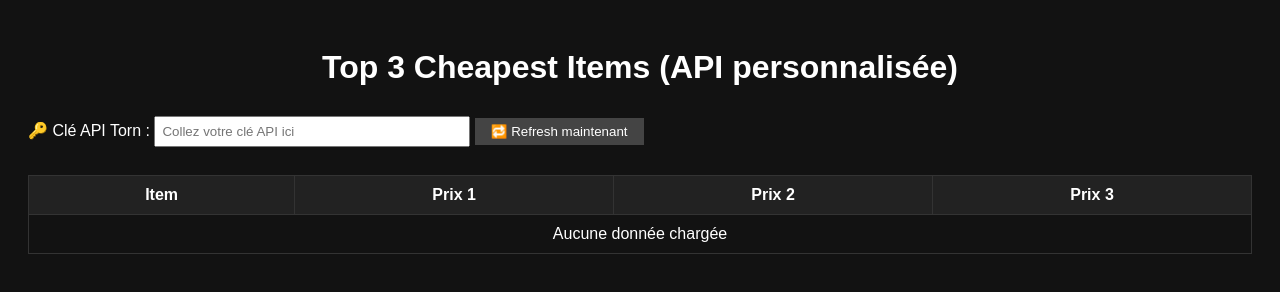
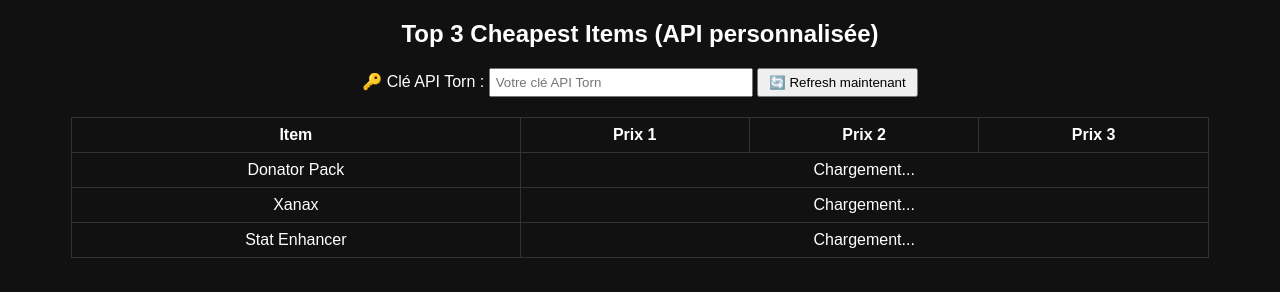
Before and after one commit to sleyesic/torn-price-tracker, a website: page index.html in a window 1280 px wide. Drawn offline with Linux system fonts and the light colour scheme.

```diff
--- a/index.html
+++ b/index.html
@@ -1,82 +1,68 @@
 <!DOCTYPE html>
-<html lang="en">
+<html lang="fr">
 <head>
     <meta charset="UTF-8">
-  <title>Torn Market – Clé API</title>
-  <meta name="viewport" content="width=device-width, initial-scale=1.0">
+    <title>Top 3 Cheapest Items (API personnalisée)</title>
     <style>
-    body { font-family: Arial, sans-serif; background: #121212; color: #fff; padding: 20px; }
-    h1 { text-align: center; }
-    input { padding: 6px; width: 300px; }
-    button { margin: 10px 0; padding: 6px 16px; background: #444; color: #fff; border: none; cursor: pointer; }
-    table { width: 100%; border-collapse: collapse; margin-top: 20px; }
-    th, td { padding: 10px; border: 1px solid #333; text-align: center; }
-    th { background: #222; }
-    tr:nth-child(even) { background: #1a1a1a; }
-    a { color: #00ffcc; text-decoration: none; }
+        body { background: #111; color: white; font-family: sans-serif; text-align: center; }
+        table { width: 90%; margin: 20px auto; border-collapse: collapse; }
+        th, td { padding: 8px; border: 1px solid #333; }
+        input[type=text] { padding: 5px; width: 250px; }
+        button { padding: 5px 10px; }
+        .error { color: red; font-weight: bold; }
     </style>
 </head>
 <body>
-  <h1>Top 3 Cheapest Items (API personnalisée)</h1>
-
-  <label for="apikey">🔑 Clé API Torn :</label>
-  <input type="text" id="apikey" placeholder="Collez votre clé API ici" />
-  <button onclick="fetchPrices()">🔁 Refresh maintenant</button>
+    <h2>Top 3 Cheapest Items (API personnalisée)</h2>
+    🔑 Clé API Torn :
+    <input type="text" id="apiKey" placeholder="Votre clé API Torn">
+    <button onclick="loadPrices()" id="loadPrices">🔄 Refresh maintenant</button>
+    <div id="error" class="error"></div>
 
     <table>
         <thead>
-      <tr>
-        <th>Item</th>
-        <th>Prix 1</th>
-        <th>Prix 2</th>
-        <th>Prix 3</th>
-      </tr>
+            <tr><th>Item</th><th>Prix 1</th><th>Prix 2</th><th>Prix 3</th></tr>
         </thead>
-    <tbody id="market-table">
-      <tr><td colspan="4">Aucune donnée chargée</td></tr>
+        <tbody id="priceTable">
+            <tr><td>Donator Pack</td><td colspan="3" id="dp">Chargement...</td></tr>
+            <tr><td>Xanax</td><td colspan="3" id="xanax">Chargement...</td></tr>
+            <tr><td>Stat Enhancer</td><td colspan="3" id="stat">Chargement...</td></tr>
         </tbody>
     </table>
 
 <script>
-    const itemList = [
-      { id: 283, name: "Donator Pack" },
-      { id: 206, name: "Xanax" },
-      { id: 209, name: "Stat Enhancer" }
-    ];
+const items = {
+    283: "dp",
+    206: "xanax",
+    209: "stat"
+};
 
-    async function fetchPrices() {
-      const key = document.getElementById("apikey").value.trim();
-      const table = document.getElementById("market-table");
-      table.innerHTML = "";
+document.getElementById("apiKey").value = localStorage.getItem("tornApiKey") || "";
+
+async function loadPrices() {
+    const key = document.getElementById("apiKey").value.trim();
+    localStorage.setItem("tornApiKey", key);
+    document.getElementById("error").textContent = "";
 
     if (!key) {
-        table.innerHTML = '<tr><td colspan="4">Veuillez entrer votre clé API Torn.</td></tr>';
+        document.getElementById("error").textContent = "Veuillez entrer votre clé API Torn.";
         return;
     }
 
-      for (const item of itemList) {
+    for (const [itemId, htmlId] of Object.entries(items)) {
         try {
-          const res = await fetch(`/.netlify/functions/proxy?itemId=${item.id}&key=${key}`);
-          const api = await res.json();
-          const listings = api?.listings;
+            const res = await fetch(`.netlify/functions/proxy?itemId=${itemId}&key=${key}`);
+            const data = await res.json();
+            if (data.error) throw new Error(data.error);
 
-          const offers = (listings || []).sort((a, b) => a.price - b.price).slice(0, 3);
+            const listings = data.itemmarket?.listings || [];
+            const top3 = listings.slice(0, 3);
 
-          const row = document.createElement("tr");
-          row.innerHTML = `
-            <td>${item.name}</td>
-            ${offers.map(o => `
-              <td>
-                <a href="https://www.torn.com/page.php?sid=ItemMarket#/market/view=search&itemID=${item.id}" target="_blank">
-                  ${o.price.toLocaleString()}$ (x${o.amount})
-                </a>
-              </td>`).join('')}
-          `;
-          table.appendChild(row);
+            document.getElementById(htmlId).innerHTML = top3.map(l =>
+                `<td><a href="https://www.torn.com/imarket.php#/p=shop&type=inventory&searchname=&id=${itemId}" target="_blank">${l.price.toLocaleString()}$ (${l.amount})</a></td>`
+            ).join("") + "<td>".repeat(3 - top3.length).split("<td>").slice(1).map(() => "N/A</td>").join("");
         } catch (e) {
-          const row = document.createElement("tr");
-          row.innerHTML = `<td colspan="4">Erreur de chargement pour ${item.name}</td>`;
-          table.appendChild(row);
+            document.getElementById(htmlId).innerHTML = '<td colspan="3">Erreur de chargement</td>';
         }
     }
 }
--- a/netlify/functions/proxy.js
+++ b/netlify/functions/proxy.js
@@ -1,4 +1,3 @@
-
 const fetch = require('node-fetch');
 
 exports.handler = async function(event, context) {
```
Also changed, not shown: netlify.toml. Lines whose indentation alone changed are shown as unchanged.
